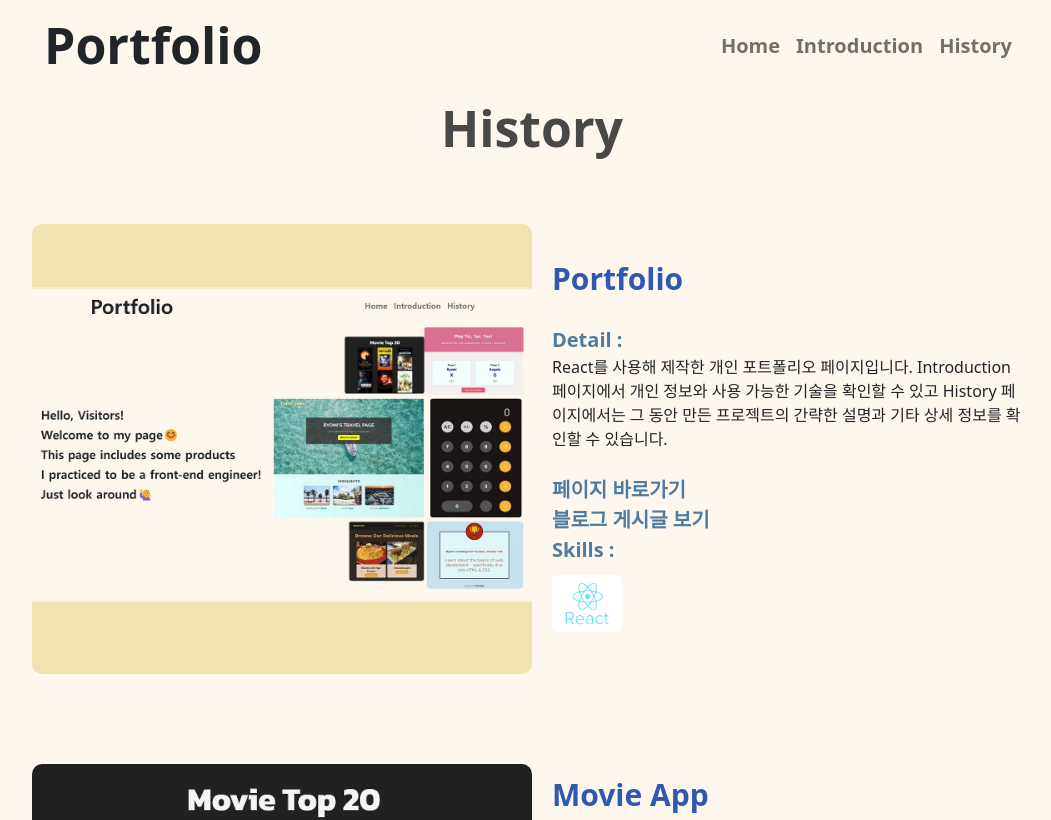
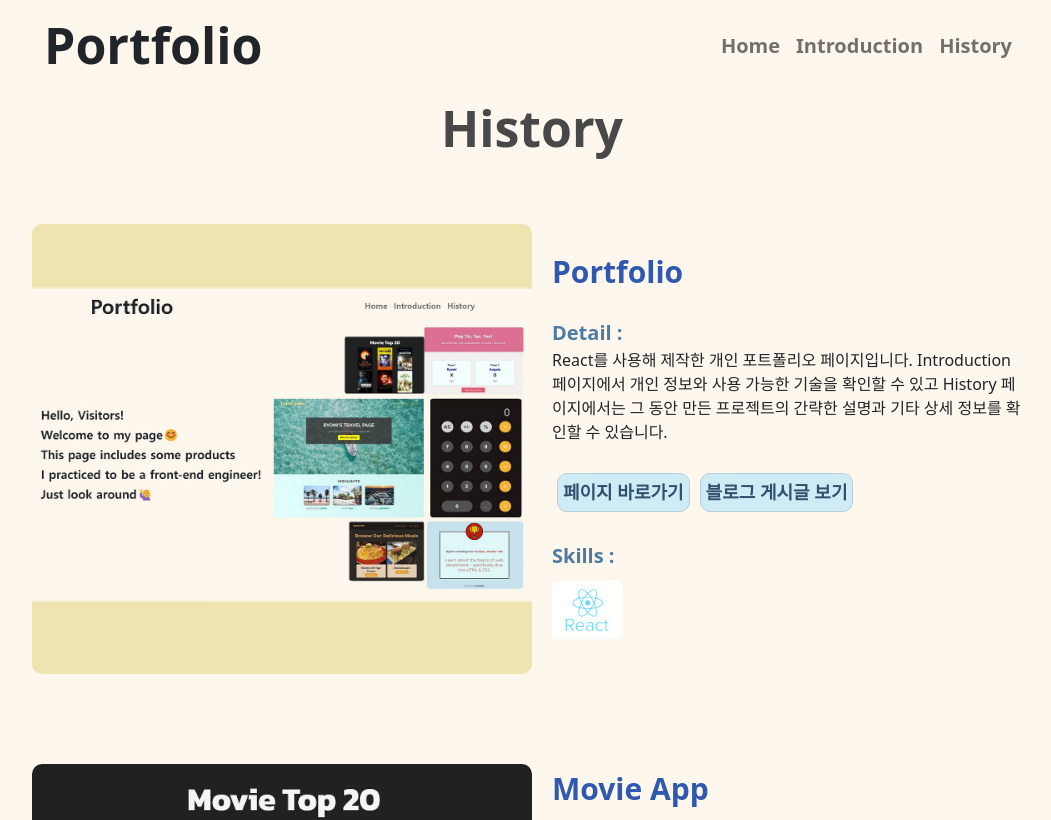
Before and after one commit to Ryomi-j/Portfolio_Page, a React (Create React App) app: page /History in a window 1280 px wide. Shown: the top 820 px of the page, without its empty margins (108-1159 px from the left). Built offline with nearby package versions, Linux system fonts and the light colour scheme.

Commit message:
change div element to buttom for blog and url link and add target property to a element

```diff
--- a/src/components/Detail.js
+++ b/src/components/Detail.js
@@ -12,14 +12,18 @@ function Detail({ content }) {
           <div className={styles.highlight}>Detail :</div>
           <div>{content.description}</div>
           <br />
-          <div className={styles.highlight}>
-            <a href={content.url}> 페이지 바로가기</a>
+          <div>
+            <button>
+              <a target='_blank' href={content.url}> 페이지 바로가기</a>
+            </button>
+            <button>
+              <a target='_blank' href={content.blog}>블로그 게시글 보기</a>
+            </button>
           </div>
-          <div className={styles.highlight}>
-            <a href={content.blog}>블로그 게시글 보기</a></div>
+          <br />
           <div className={styles.highlight}>Skills : </div>
           <span>{content.skills}</span>
-
+          <br />
         </div>
       </div>
     </>
--- a/src/components/Detail.module.css
+++ b/src/components/Detail.module.css
@@ -37,3 +37,18 @@ img {
 .logos:hover {
   transform: scale(1.1);
 }
+
+button {
+    margin: 5px ;
+    border-radius: 10px;
+    border: 1px solid rgb(182, 207, 217);
+    color: rgb(48, 81, 110);
+    font-weight: bolder;
+    font-size: 18px;
+    background-color: rgb(207, 235, 245);
+    padding: 5px;
+}
+
+a:hover {
+    color: rgb(47, 112, 226);
+}
```
